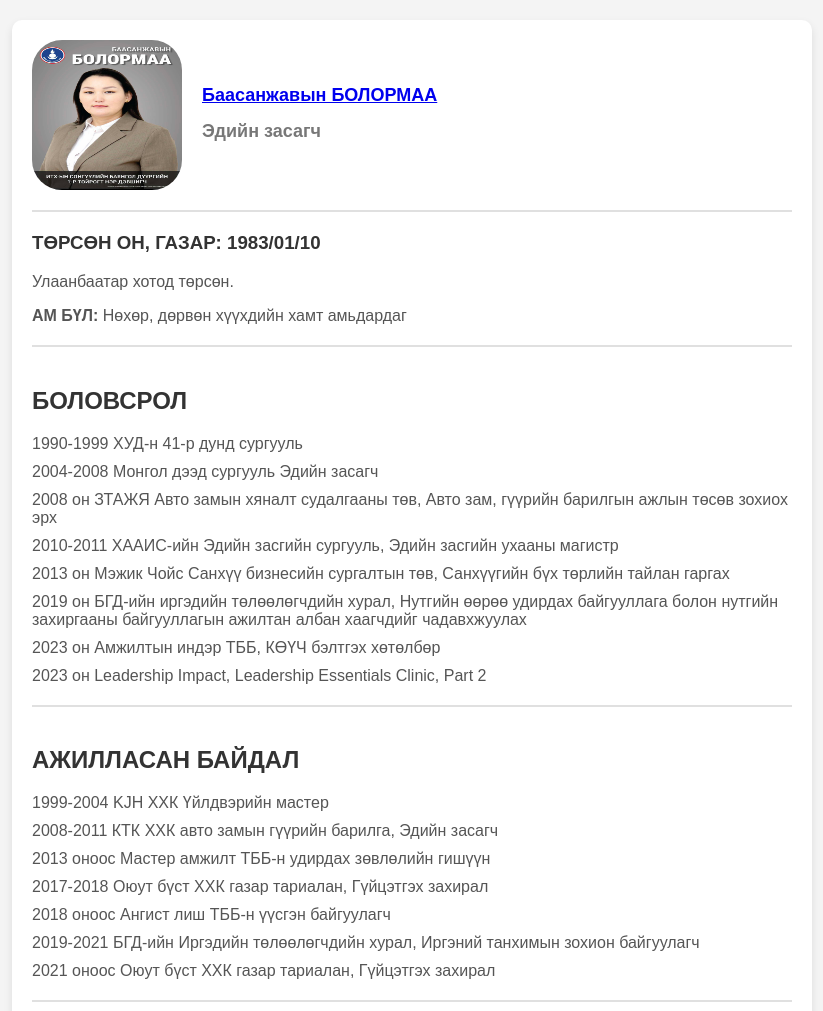
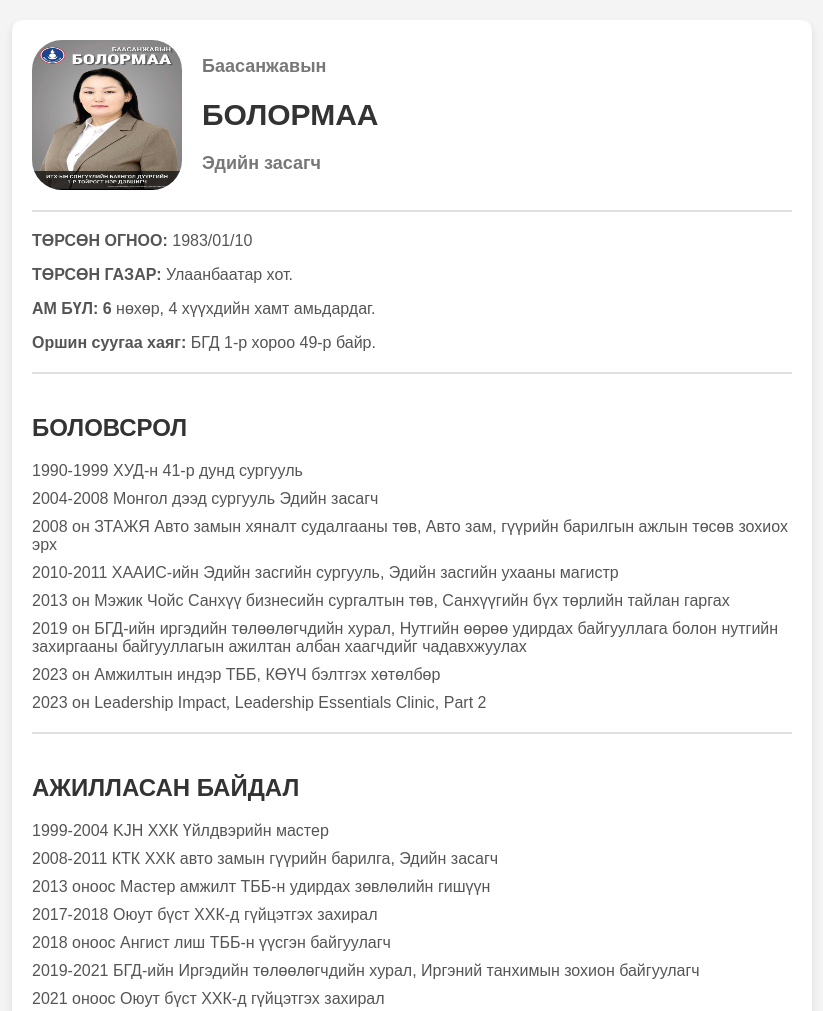
Before and after one commit to Bayarj/elections, a plain HTML site: page poster.html in a window 1280 px wide. Shown: the top 1011 px of the page, without its empty margins (228-1051 px from the left). Drawn offline with Linux system fonts and the light colour scheme.

Commit message:
Update poster.html

```diff
--- a/poster.html
+++ b/poster.html
@@ -49,10 +49,10 @@
         .header-text h1 {
 
 
-            font-size: 18px; /* Adjusts based on the viewport width */
+            font-size: 30px; /* Adjusts based on the viewport width */
             line-height: 1.2; /* Space between lines for readability */
             color: #333; /* Keep the color */
-            text-align: center; /* Center the heading */
+            /* text-align: center; Center the heading */
             white-space: normal; /* Allow wrapping */
             word-wrap: break-word; /* Break words if necessary */
             overflow-wrap: break-word; /* Cross-browser compatibility */
@@ -106,7 +106,8 @@
         <div class="header">
             <img src="sambariin zurag.jpg" alt="Profile Image" class="profile-image">
             <div class="header-text">
-                <h1> <a href="index.html">Баасанжавын БОЛОРМАА </a></h1>
+                <h2> Баасанжавын </h2  >
+                <h1> БОЛОРМАА</h1>
                 <h2>Эдийн засагч</h2>
                 <!-- <div class="lead-section">
                     <p>БОДЛОГООР МАНЛАЙЛНА</p>
@@ -115,9 +116,10 @@
         </div>
 
         <div class="details">
-            <h3>ТӨРСӨН ОН, ГАЗАР: 1983/01/10</h3>
-            <p>Улаанбаатар хотод төрсөн.</p>
-            <p><strong>АМ БҮЛ:</strong> Нөхөр, дөрвөн хүүхдийн хамт амьдардаг</p>
+            <p><strong>ТӨРСӨН ОГНОО: </strong>1983/01/10</p>
+            <p><strong>ТӨРСӨН ГАЗАР: </strong>Улаанбаатар хот.</p>
+            <p><strong>АМ БҮЛ: 6</strong>  нөхөр, 4 хүүхдийн хамт амьдардаг.</p>
+            <p><strong>Оршин суугаа хаяг: </strong>  БГД 1-р хороо 49-р байр.</p>
         </div>
 
         <div class="section">
@@ -140,10 +142,10 @@
                 <li>1999-2004 KJH ХХК Үйлдвэрийн мастер</li>
                 <li>2008-2011 КТК ХХК авто замын гүүрийн барилга, Эдийн засагч </li>
                 <li>2013 оноос Мастер амжилт ТББ-н удирдах зөвлөлийн гишүүн </li>
-                <li>2017-2018 Оюут бүст ХХК газар тариалан,  Гүйцэтгэх захирал</li>
+                <li>2017-2018 Оюут бүст ХХК-д гүйцэтгэх захирал</li>
                 <li>2018 оноос Ангист лиш ТББ-н үүсгэн байгуулагч</li>
                 <li>2019-2021 БГД-ийн Иргэдийн төлөөлөгчдийн хурал, Иргэний танхимын зохион байгуулагч</li>
-                <li>2021 оноос  Оюут бүст ХХК газар тариалан,  Гүйцэтгэх захирал</li>
+                <li>2021 оноос  Оюут бүст ХХК-д гүйцэтгэх захирал</li>
 
             </ul>
         </div>
```
